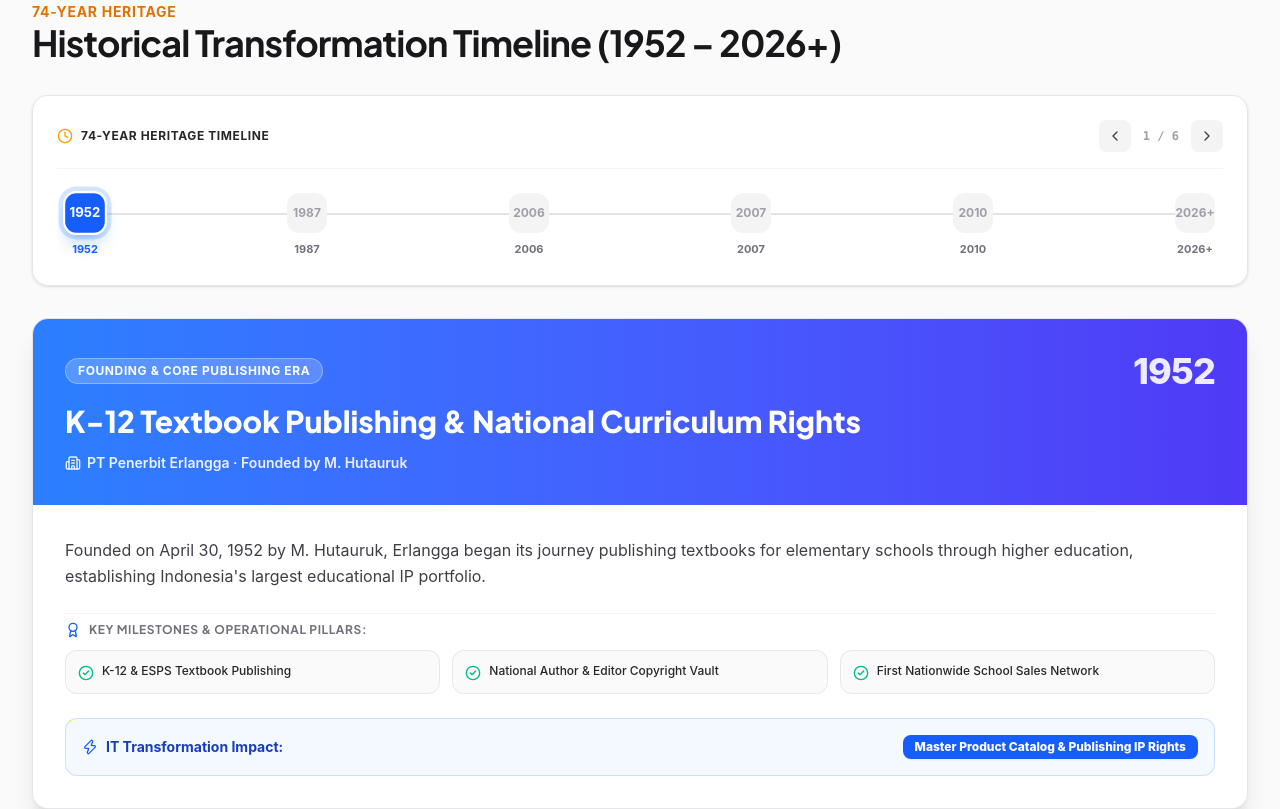
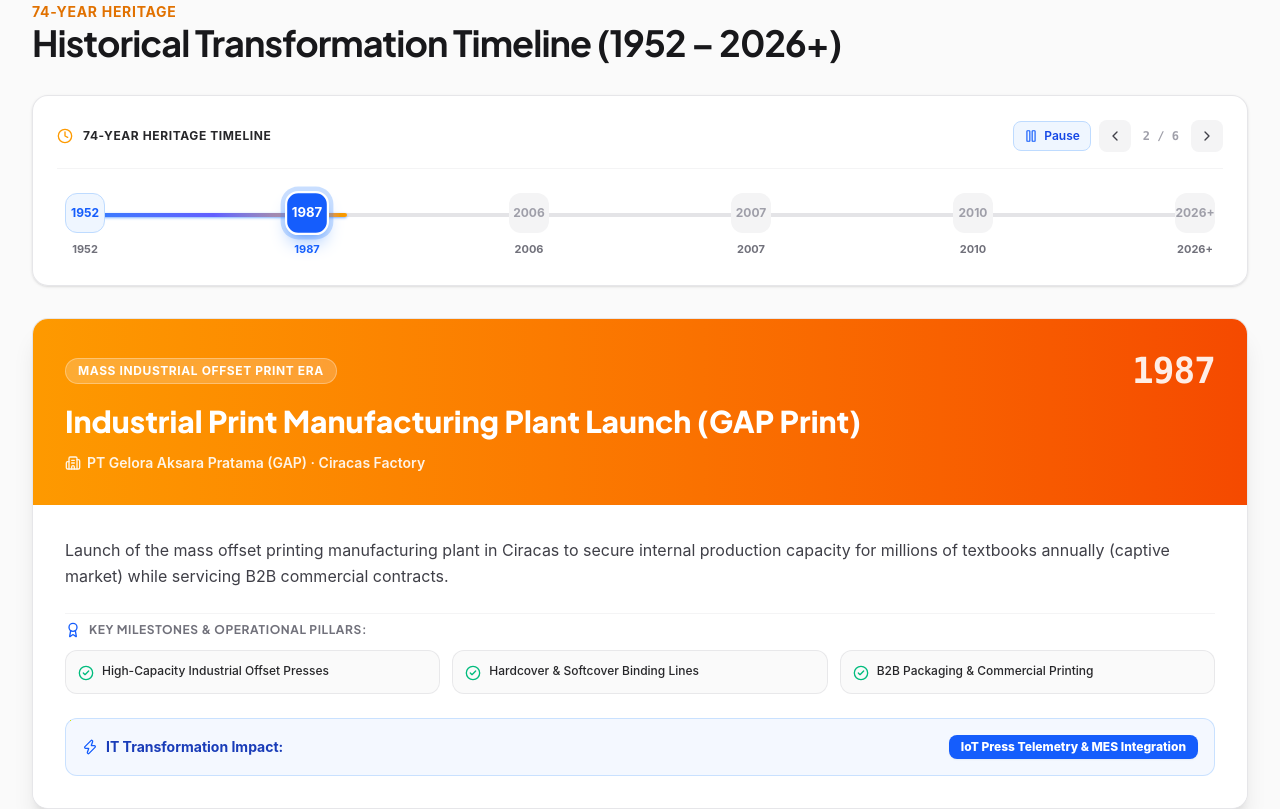
Before and after one commit to okihita/portfolio, a Next.js app: page /erlangga/subsidiaries in a window 1280 px wide. Shown: the part 2360-3169 px from the top of the page. Built offline with nearby package versions, Linux system fonts and the light colour scheme.

Commit message:
feat(erlangga): add autoplay liquid laser progress line & sync slideshow transitions to historical timeline

```diff
--- a/components/erlangga/ErlanggaHistoricalTimeline.tsx
+++ b/components/erlangga/ErlanggaHistoricalTimeline.tsx
@@ -1,6 +1,6 @@
 "use client";
 
-import React, { useState, useEffect } from "react";
+import React, { useState, useEffect, useRef } from "react";
 import { motion, AnimatePresence } from "framer-motion";
 import {
   BookOpen,
@@ -15,7 +15,9 @@
   Award,
   Zap,
   Building2,
-  CheckCircle2
+  CheckCircle2,
+  Play,
+  Pause
 } from "lucide-react";
 
 interface ErlanggaHistoricalTimelineProps {
@@ -33,6 +35,8 @@
   itImpact: { id: string; en: string };
   color: string;
 }
+
+const STEP_DURATION_MS = 5500; // 5.5 seconds per era step
 
 const TIMELINE_EVENTS: TimelineEvent[] = [
   {
@@ -201,33 +205,98 @@
 
 export default function ErlanggaHistoricalTimeline({ lang }: ErlanggaHistoricalTimelineProps) {
   const [activeIndex, setActiveIndex] = useState<number>(0);
-  const [autoplay, setAutoplay] = useState<boolean>(false);
+  const [isPlaying, setIsPlaying] = useState<boolean>(true);
+  const [isHovered, setIsHovered] = useState<boolean>(false);
+  const [segmentProgress, setSegmentProgress] = useState<number>(0); // 0 to 100%
 
   const activeEvent = TIMELINE_EVENTS[activeIndex];
-  const IconComp = activeEvent.icon;
+  const totalSteps = TIMELINE_EVENTS.length;
 
+  // Next and Prev Handlers
   const nextStep = () => {
-    setActiveIndex((prev) => (prev + 1) % TIMELINE_EVENTS.length);
+    setSegmentProgress(0);
+    setActiveIndex((prev) => (prev + 1) % totalSteps);
   };
 
   const prevStep = () => {
-    setActiveIndex((prev) => (prev - 1 + TIMELINE_EVENTS.length) % TIMELINE_EVENTS.length);
+    setSegmentProgress(0);
+    setActiveIndex((prev) => (prev - 1 + totalSteps) % totalSteps);
   };
 
+  const selectStep = (index: number) => {
+    setSegmentProgress(0);
+    setActiveIndex(index);
+  };
+
+  // Autoplay Timer Loop
+  useEffect(() => {
+    if (!isPlaying || isHovered) return;
+
+    const intervalMs = 50; // Update every 50ms for smooth 60fps fill
+    const stepIncrement = (intervalMs / STEP_DURATION_MS) * 100;
+
+    const timer = setInterval(() => {
+      setSegmentProgress((prev) => {
+        if (prev + stepIncrement >= 100) {
+          nextStep();
+          return 0;
+        }
+        return prev + stepIncrement;
+      });
+    }, intervalMs);
+
+    return () => clearInterval(timer);
+  }, [isPlaying, isHovered, activeIndex]);
+
+  // Calculate total visual progress percentage along the laser line
+  const baseProgressPercent = (activeIndex / (totalSteps - 1)) * 100;
+  const activeSegmentPercent = (1 / (totalSteps - 1)) * (segmentProgress / 100) * 100;
+  const totalLaserWidthPercent = Math.min(
+    100,
+    baseProgressPercent + (activeIndex < totalSteps - 1 ? activeSegmentPercent : 0)
+  );
+
   return (
-    <div className="space-y-8">
+    <div
+      className="space-y-8"
+      onMouseEnter={() => setIsHovered(true)}
+      onMouseLeave={() => setIsHovered(false)}
+    >
       {/* --- ERA SELECTOR NAVIGATOR STEPPER RAIL --- */}
       <div className="rounded-2xl border border-zinc-200/90 dark:border-zinc-800 bg-white/95 dark:bg-zinc-900/90 p-4 sm:p-6 shadow-sm space-y-4">
         <div className="flex items-center justify-between gap-4 border-b border-zinc-100 dark:border-zinc-800/80 pb-4">
-          <div className="flex items-center gap-2">
+          <div className="flex items-center gap-2.5">
             <Clock className="w-4 h-4 text-amber-500" />
             <span className="text-xs font-bold uppercase tracking-wider text-zinc-800 dark:text-zinc-200">
               {lang === "id" ? "Garis Waktu Transformasi 74 Tahun" : "74-Year Heritage Timeline"}
             </span>
+            {isHovered && isPlaying && (
+              <span className="px-2 py-0.5 rounded text-[10px] font-bold bg-amber-50 dark:bg-amber-950/60 text-amber-700 dark:text-amber-400 border border-amber-200 dark:border-amber-900/60 hidden sm:inline-block">
+                {lang === "id" ? "Diberhentikan (Hover)" : "Paused on Hover"}
+              </span>
+            )}
           </div>
 
-          {/* Controls (< / > buttons) */}
+          {/* Controls (< / Play / Pause / > buttons) */}
           <div className="flex items-center gap-2">
+            <button
+              onClick={() => setIsPlaying((prev) => !prev)}
+              className="px-2.5 py-1.5 rounded-lg bg-blue-50 dark:bg-blue-950/60 hover:bg-blue-100 dark:hover:bg-blue-900/80 text-blue-700 dark:text-blue-300 border border-blue-200 dark:border-blue-800 text-xs font-semibold flex items-center gap-1.5 transition-all cursor-pointer"
+              title={isPlaying ? "Pause Autoplay" : "Start Autoplay"}
+            >
+              {isPlaying ? (
+                <>
+                  <Pause className="w-3.5 h-3.5 text-blue-600 dark:text-blue-400" />
+                  <span className="hidden sm:inline">Pause</span>
+                </>
+              ) : (
+                <>
+                  <Play className="w-3.5 h-3.5 text-blue-600 dark:text-blue-400" />
+                  <span className="hidden sm:inline">Play</span>
+                </>
+              )}
+            </button>
+
             <button
               onClick={prevStep}
               className="p-2 rounded-lg bg-zinc-100 dark:bg-zinc-800 hover:bg-zinc-200 dark:hover:bg-zinc-700 text-zinc-700 dark:text-zinc-200 transition-colors cursor-pointer"
@@ -235,9 +304,11 @@
             >
               <ChevronLeft className="w-4 h-4" />
             </button>
+
             <span className="text-xs font-mono text-zinc-400 font-bold px-1">
-              {activeIndex + 1} / {TIMELINE_EVENTS.length}
+              {activeIndex + 1} / {totalSteps}
             </span>
+
             <button
               onClick={nextStep}
               className="p-2 rounded-lg bg-zinc-100 dark:bg-zinc-800 hover:bg-zinc-200 dark:hover:bg-zinc-700 text-zinc-700 dark:text-zinc-200 transition-colors cursor-pointer"
@@ -248,16 +319,16 @@
           </div>
         </div>
 
-        {/* STEPPER RAIL WITH GLOWING PROGRESS LINE */}
+        {/* STEPPER RAIL WITH LIQUID LASER PROGRESS LINE */}
         <div className="relative pt-2 pb-1 overflow-x-auto scrollbar-none">
           {/* Laser Progress Line Background */}
-          <div className="absolute top-[28px] left-6 right-6 h-0.5 bg-zinc-200 dark:bg-zinc-800 z-0" />
+          <div className="absolute top-[28px] left-6 right-6 h-1 bg-zinc-200 dark:bg-zinc-800/80 rounded-full z-0" />
 
-          {/* Active Animated Laser Line */}
+          {/* Active Liquid Laser Line */}
           <div
-            className="absolute top-[28px] left-6 h-0.5 bg-gradient-to-r from-blue-500 via-indigo-500 to-amber-500 z-0 transition-all duration-500"
+            className="absolute top-[28px] left-6 h-1 bg-gradient-to-r from-blue-500 via-indigo-500 to-amber-500 rounded-full z-0 transition-all duration-75 shadow-sm shadow-blue-500/50"
             style={{
-              width: `${(activeIndex / (TIMELINE_EVENTS.length - 1)) * 92}%`
+              width: `calc(${totalLaserWidthPercent}% - ${totalLaserWidthPercent > 0 ? "1.5rem" : "0px"})`
             }}
           />
 
@@ -269,14 +340,14 @@
               return (
                 <button
                   key={ev.year}
-                  onClick={() => setActiveIndex(idx)}
+                  onClick={() => selectStep(idx)}
                   className="flex flex-col items-center gap-2 group cursor-pointer focus:outline-none"
                 >
                   {/* Node Circle */}
                   <div
                     className={`w-10 h-10 rounded-xl flex items-center justify-center font-bold text-xs transition-all duration-300 ${
                       isActive
-                        ? "bg-blue-600 text-white shadow-lg shadow-blue-500/30 scale-110 border-2 border-white dark:border-zinc-900 ring-4 ring-blue-500/20"
+                        ? "bg-blue-600 text-white shadow-lg shadow-blue-500/40 scale-110 border-2 border-white dark:border-zinc-900 ring-4 ring-blue-500/25"
                         : isPast
                         ? "bg-blue-50 dark:bg-blue-950/80 text-blue-600 dark:text-blue-400 border border-blue-200 dark:border-blue-800"
                         : "bg-zinc-100 dark:bg-zinc-800 text-zinc-400 dark:text-zinc-500 group-hover:bg-zinc-200 dark:group-hover:bg-zinc-700"
@@ -302,14 +373,14 @@
         </div>
       </div>
 
-      {/* --- ACTIVE ERA GLASSMORPHISM CARD --- */}
+      {/* --- ACTIVE ERA GLASSMORPHISM CARD (AUTOMATICALLY SLIDES WITH LASER FILL) --- */}
       <AnimatePresence mode="wait">
         <motion.div
           key={activeEvent.year}
-          initial={{ opacity: 0, y: 12 }}
+          initial={{ opacity: 0, y: 14 }}
           animate={{ opacity: 1, y: 0 }}
-          exit={{ opacity: 0, y: -12 }}
-          transition={{ duration: 0.25 }}
+          exit={{ opacity: 0, y: -14 }}
+          transition={{ duration: 0.28 }}
           className="rounded-2xl border border-zinc-200/90 dark:border-zinc-800 bg-white dark:bg-zinc-900 overflow-hidden shadow-xl"
         >
           {/* Card Header Banner with Dynamic Gradient Accent */}
@@ -318,7 +389,7 @@
               <span className="px-3 py-1 rounded-full text-xs font-bold bg-white/20 backdrop-blur-md border border-white/30 tracking-wider uppercase">
                 {activeEvent.eraBadge[lang]}
               </span>
-              <span className="text-3xl sm:text-4xl font-extrabold tracking-tight opacity-90">
+              <span className="text-3xl sm:text-4xl font-extrabold tracking-tight opacity-90 font-mono">
                 {activeEvent.year}
               </span>
             </div>
```
